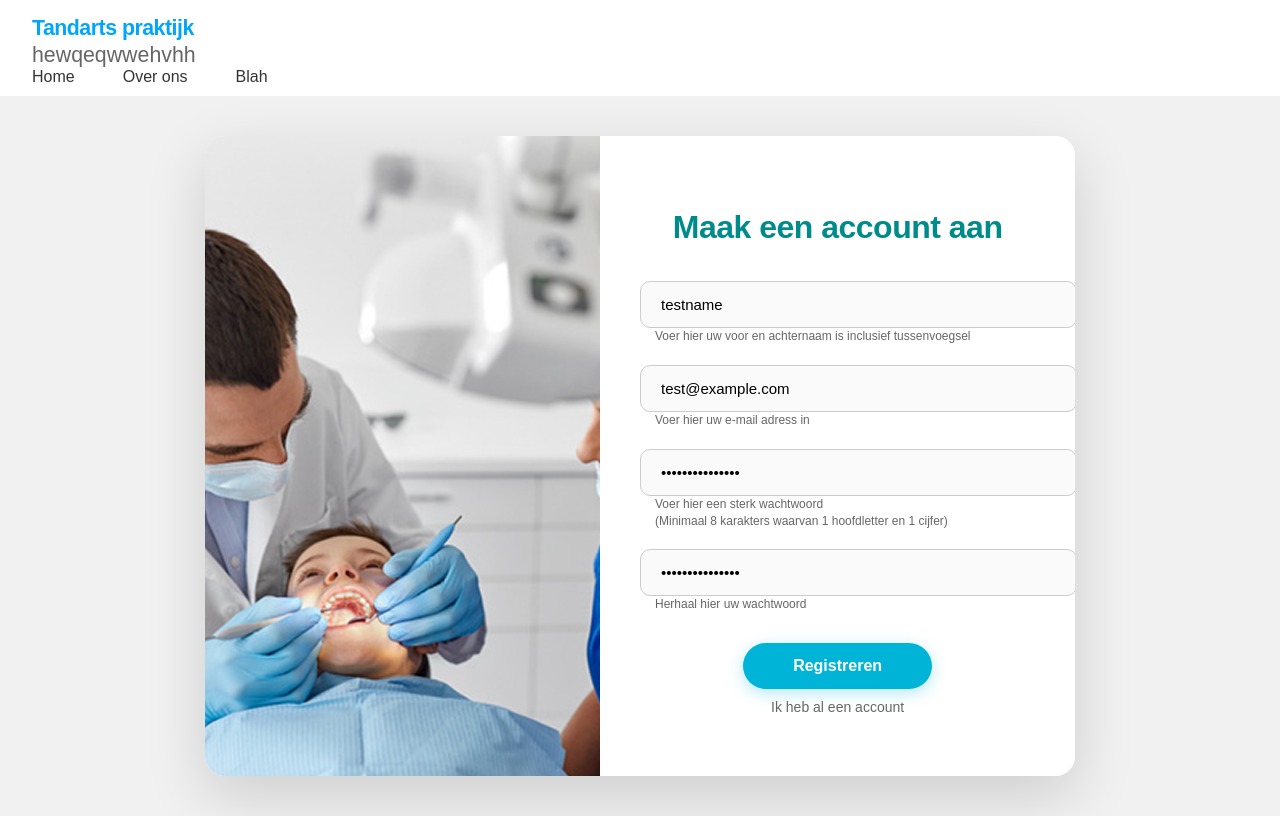
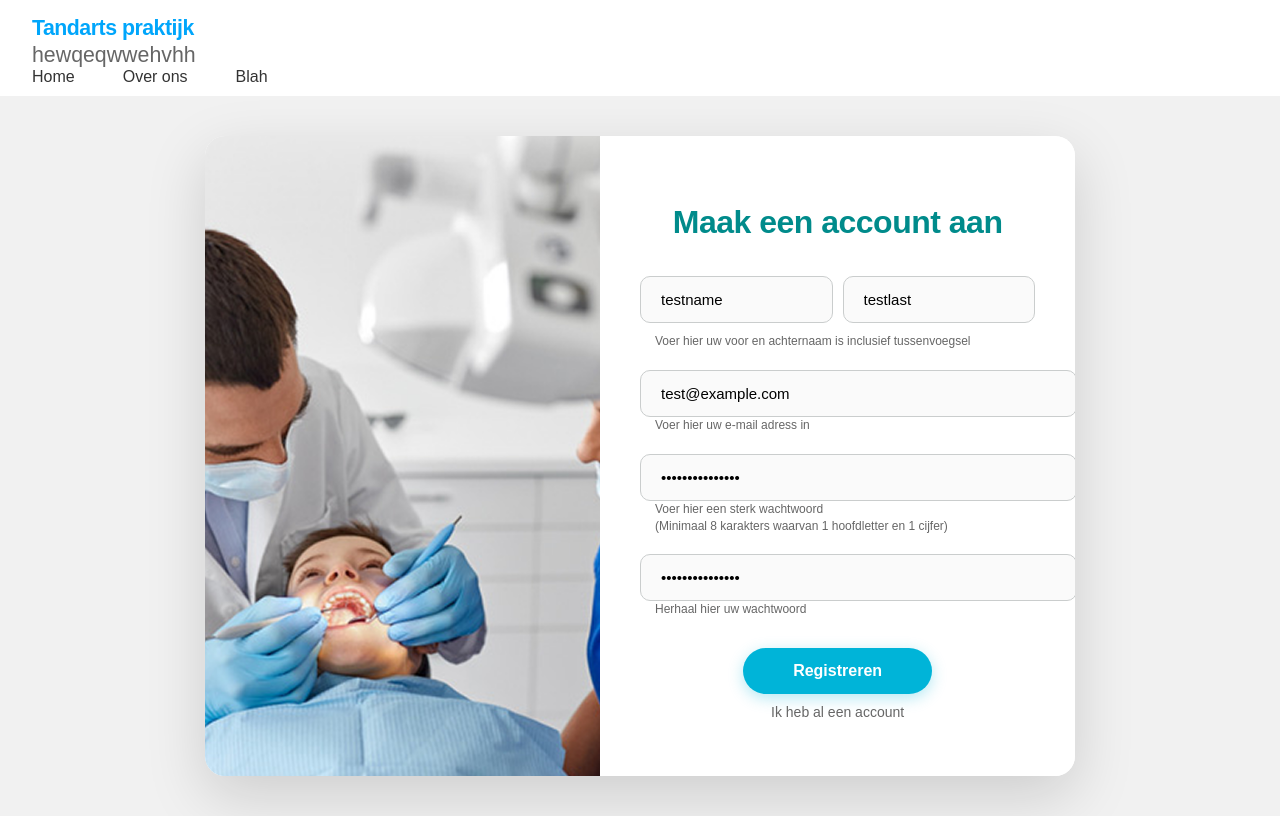
Before and after one commit to S1mpleDimplee/tandartspraktijk, a React (Create React App) app: page /registreren in a window 1280 px wide. Built offline with nearby package versions, Linux system fonts and the light colour scheme.

Commit message:
Refactor registration form to separate first and last name inputs; update related state handling

```diff
--- a/src/DashboardPatient/Dashboard/DashboardPatient.css
+++ b/src/DashboardPatient/Dashboard/DashboardPatient.css
@@ -18,7 +18,6 @@
   display: grid;
   grid-template-columns: 1fr 1fr 1fr;
   gap: 1.5rem;
-  max-width: 1400px;
   margin: 0 auto;
 }
 
@@ -46,6 +45,7 @@
 .status-card {
   background: white;
   width: 45vw;
+  height: 46vh;
 }
 
 .status-text {
@@ -71,7 +71,6 @@
 .services-list li {
   padding: 0.5rem 0;
   color: #666;
-  border-bottom: 1px solid #f0f0f0;
 }
 
 .services-list li:last-child {
--- a/src/Navbars/Navbars/NavbarPanel/NavbarDashboard.css
+++ b/src/Navbars/Navbars/NavbarPanel/NavbarDashboard.css
@@ -23,6 +23,7 @@
   font-weight: 600;
   margin: 0;
   color: white;
+  margin-left: 10VW;
 }
 
 .navbar-user {
--- a/src/Registration/Login/Login.css
+++ b/src/Registration/Login/Login.css
@@ -16,7 +16,7 @@
   overflow: hidden;
   box-shadow: 0 20px 60px rgba(0, 0, 0, 0.15);
   width: 68vw;
-  }
+}
 
 .image-section-login {
   flex: 1;
@@ -101,7 +101,6 @@
   margin-top: 4px;
   margin-left: 15px;
   font-size: 12px;
-  font-weight: 600;
   line-height: 1.4;
 }
 
--- a/src/Registration/Login/Login.js
+++ b/src/Registration/Login/Login.js
@@ -20,7 +20,7 @@ const Login = () => {
     }));
   };
 
-  const handleSubmit = (e) => {
+  const checkLogin = (e) => {
     e.preventDefault();
     console.log("Login attempt:", formData);
   };
@@ -40,7 +40,7 @@ const Login = () => {
           <div className="form-container-login">
             <h2 className="form-title-login">Inloggen</h2>
 
-            <form className="login-form" onSubmit={handleSubmit}>
+            <form className="login-form" onSubmit={checkLogin}>
               <div className="form-group-login">
                 <input
                   className="form-input-login"
@@ -72,7 +72,7 @@ const Login = () => {
 
               <p
                 className="register-link"
-                onClick={() => Navigate("/registreren")}
+                onClick={() => checkLogin()}
               >
                 Ik heb nog geen account
               </p>
--- a/src/Registration/Register/Registration.css
+++ b/src/Registration/Register/Registration.css
@@ -13,6 +13,12 @@
   box-shadow: 0 20px 60px rgba(0, 0, 0, 0.15);
   width: 68vw;
   height: 80vh;
+}
+
+.name-group {
+  display: flex;
+  gap: 10px;
+  margin-bottom: 10px !important;
 }
 
 .image-section {
--- a/src/Registration/Register/Registration.js
+++ b/src/Registration/Register/Registration.js
@@ -7,7 +7,8 @@ const TandartsRegistratie = () => {
   const navigate = useNavigate();
 
   const [formData, setFormData] = useState({
-    name: "testname",
+    firstName: "testname",
+    lastName: "testlast",
     email: "test@example.com",
     password: "testPassword123",
     confirmPassword: "testPassword123",
@@ -16,8 +17,7 @@ const TandartsRegistratie = () => {
   const [message, setMessage] = useState("");
   const [loading, setLoading] = useState(false);
 
-  const handleInputChange = (e) => {
-    const { name, value } = e.target;
+  const handleInputChange = (value, name) => {
     setFormData({ ...formData, [name]: value });
   };
 
@@ -43,9 +43,10 @@ const TandartsRegistratie = () => {
           },
           body: JSON.stringify({
             function: "addUser",
-            name: formData.name,
-            email: formData.email,
-            password: formData.password,
+            firstName: formData.firstName || "",
+            lastName: formData.lastName || "",
+            email: formData.email || "",
+            password: formData.password || "",
           }),
         }
       );
@@ -53,12 +54,12 @@ const TandartsRegistratie = () => {
       const data = await response.json();
 
       if (data.success) {
-        // setMessage("Registratie succesvol! U wordt doorgestuurd...");
+        setMessage("U bent succesvol geregistreerd!");
         setTimeout(() => {
           navigate("/inloggen");
         }, 2000);
       } else {
-        setMessage(data.message || "Registratie mislukt");
+        setMessage(data.message || "Er is iets fout gegaan tijdens de registratie.");
       }
     } catch (error) {
       console.error("Registration error:", error);
@@ -89,11 +90,6 @@ const TandartsRegistratie = () => {
                   style={{
                     color: message.includes("succesvol") ? "green" : "red",
                     marginBottom: "15px",
-                    padding: "10px",
-                    backgroundColor: message.includes("succesvol")
-                      ? "#e6ffe6"
-                      : "#ffe6e6",
-                    borderRadius: "4px",
                     textAlign: "center",
                   }}
                 >
@@ -102,16 +98,28 @@ const TandartsRegistratie = () => {
               )}
 
               <form className="registration-form" onSubmit={handleSubmit}>
-                <div className="form-group">
+                <div className="form-group ">
+                  <div className="name-group">
                     <input
                       type="text"
                       name="name"
                       className="form-input"
-                    placeholder="Bijv. Klaas van den Hof"
-                    value={formData.name}
-                    onChange={handleInputChange}
+                      placeholder="Voornaam"
+                      value={formData.firstName}
+                      onChange={(e) => handleInputChange(e.target.value, "firstName")}
                       required
                     />
+
+                    <input
+                      type="text"
+                      name="lastName"
+                      className="form-input"
+                      placeholder="Achternaam"
+                      value={formData.lastName}
+                      onChange={(e) => handleInputChange(e.target.value, "lastName")}
+                      required
+                    />
+                  </div>
                   <label className="form-label">
                     Voer hier uw voor en achternaam is inclusief tussenvoegsel
                   </label>
@@ -124,7 +132,7 @@ const TandartsRegistratie = () => {
                     className="form-input"
                     placeholder="mijnemailadress@gmail.com"
                     value={formData.email}
-                    onChange={handleInputChange}
+                    onChange={(e) => handleInputChange(e.target.value, "email")}
                     required
                   />
                   <label className="form-label">
@@ -139,7 +147,7 @@ const TandartsRegistratie = () => {
                     className="form-input"
                     placeholder="EenSterkWachtwoord123"
                     value={formData.password}
-                    onChange={handleInputChange}
+                    onChange={(e) => handleInputChange(e.target.value, "password")}
                     required
                   />
                   <label className="form-label">
@@ -156,7 +164,7 @@ const TandartsRegistratie = () => {
                     className="form-input"
                     placeholder="EenSterkWachtwoord123"
                     value={formData.confirmPassword}
-                    onChange={handleInputChange}
+                    onChange={(e) => handleInputChange(e.target.value, "confirmPassword")}
                     required
                   />
                   <label className="form-label">
```
Lines whose indentation alone changed are shown as unchanged.
